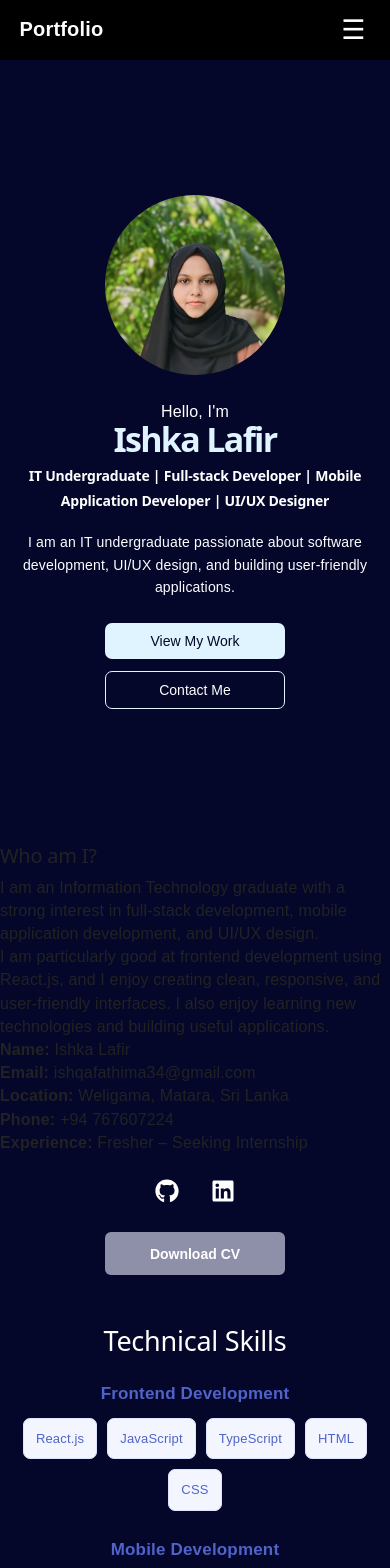
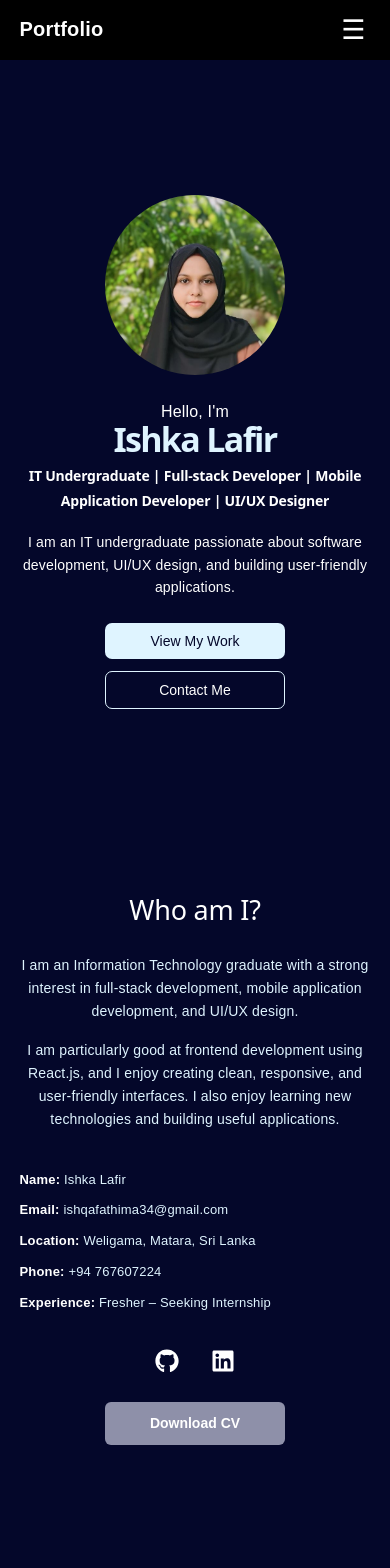
Before and after one commit to ishqafathima/My-Portfolio, a React (Vite) app: page / in a window 390 px wide. Shown: the top 1568 px of the page. Built offline with nearby package versions, Linux system fonts and the light colour scheme.

Commit message:
update portfolio

```diff
--- a/src/sections/About/About.css
+++ b/src/sections/About/About.css
@@ -1,3 +1,86 @@
+
+/* =========================
+   ABOUT SECTION
+========================= */
+
+.section-content {
+  min-height: 100vh;
+
+  display: flex;
+  flex-direction: column;
+  justify-content: center;
+  align-items: center;
+
+  text-align: center;
+
+  padding: 80px 8% 100px;
+
+  box-sizing: border-box;
+
+  background-color: #04072a;
+}
+
+
+/* =========================
+   HEADING
+========================= */
+
+.section-content h2 {
+  margin: 0 0 25px;
+
+  color: #ffffff;
+
+  font-size: clamp(30px, 4vw, 40px);
+}
+
+
+/* =========================
+   DESCRIPTION
+========================= */
+
+.section-content > p {
+  width: 100%;
+  max-width: 750px;
+
+  line-height: 1.7;
+
+  margin: 10px auto;
+
+  color: #dff4ff;
+
+  font-size: 16px;
+}
+
+
+/* =========================
+   CONTACT INFORMATION
+========================= */
+
+.contact-info {
+  width: 100%;
+  max-width: 500px;
+
+  margin-top: 25px;
+
+  text-align: left;
+
+  color: #dff4ff;
+}
+
+.contact-info p {
+  margin: 12px 0;
+
+  color: #dff4ff;
+
+  font-size: 16px;
+
+  line-height: 1.6;
+}
+
+.contact-info strong {
+  color: #ffffff;
+}
+
 
 /* =========================
    SOCIAL LINKS
@@ -5,9 +88,12 @@
 
 .social-links {
   display: flex;
+
   justify-content: center;
   align-items: center;
+
   gap: 20px;
+
   margin-top: 20px;
   margin-bottom: 0;
 }
@@ -21,20 +107,26 @@
   justify-content: center;
 
   color: #ffffff !important;
+
   background: transparent !important;
 
   font-size: 26px;
+
   text-decoration: none;
 
   padding: 0;
+
   border: none;
 
-  transition: color 0.3s ease, transform 0.3s ease;
+  transition: color 0.3s ease,
+              transform 0.3s ease;
 }
 
 .social-links a:hover {
   color: #dff4ff !important;
+
   background: transparent !important;
+
   transform: translateY(-3px);
 }
 
@@ -50,16 +142,21 @@
   height: 45px;
 
   margin: 25px auto 0;
+
   padding: 0;
 
   background-color: #8e90a9 !important;
+
   color: #ffffff !important;
 
   border: none;
+
   border-radius: 6px;
 
   font-family: inherit;
+
   font-size: 15px;
+
   font-weight: 600;
 
   text-align: center;
@@ -72,8 +169,107 @@
 
 .cv-button:hover {
   background-color: #6f7190 !important;
+
   color: #ffffff !important;
+
   transform: translateY(-2px);
+}
+
+
+/* =========================
+   TABLET
+========================= */
+
+@media (max-width: 900px) {
+
+  .section-content {
+    padding: 70px 7% 90px;
+  }
+
+  .section-content > p {
+    max-width: 700px;
+
+    font-size: 15px;
+  }
+
+  .contact-info {
+    max-width: 500px;
+  }
+
+  .contact-info p {
+    font-size: 15px;
+  }
+}
+
+
+/* =========================
+   MOBILE
+========================= */
+
+@media (max-width: 700px) {
+
+  .section-content {
+    min-height: calc(100vh - 60px);
+
+    padding: 60px 6% 80px;
+
+    justify-content: flex-start;
+  }
+
+  .section-content h2 {
+    font-size: 30px;
+
+    margin-bottom: 20px;
+  }
+
+  .section-content > p {
+    max-width: 100%;
+
+    font-size: 15px;
+
+    line-height: 1.7;
+
+    margin: 8px auto;
+  }
+
+  .contact-info {
+    width: 100%;
+
+    margin-top: 20px;
+
+    text-align: left;
+  }
+
+  .contact-info p {
+    font-size: 14px;
+
+    margin: 10px 0;
+
+    line-height: 1.6;
+  }
+
+  .cv-button {
+    margin-top: 22px;
+
+    width: 180px;
+
+    height: 44px;
+
+    font-size: 14px;
+  }
+
+  .social-links {
+    gap: 18px;
+
+    margin-top: 18px;
+  }
+
+  .social-links a {
+    width: 40px;
+    height: 40px;
+
+    font-size: 25px;
+  }
 }
 
 
@@ -83,21 +279,50 @@
 
 @media (max-width: 480px) {
 
+  .section-content {
+    padding: 50px 5% 70px;
+  }
+
+  .section-content h2 {
+    font-size: 27px;
+  }
+
+  .section-content > p {
+    font-size: 14px;
+
+    line-height: 1.65;
+  }
+
+  .contact-info {
+    max-width: 100%;
+  }
+
+  .contact-info p {
+    font-size: 13px;
+
+    word-break: break-word;
+  }
+
   .social-links {
     gap: 18px;
+
     margin-top: 18px;
   }
 
   .social-links a {
     width: 38px;
     height: 38px;
+
     font-size: 24px;
   }
 
   .cv-button {
     width: 180px;
+
     height: 43px;
+
     font-size: 14px;
+
     margin-top: 22px;
   }
 }
```
